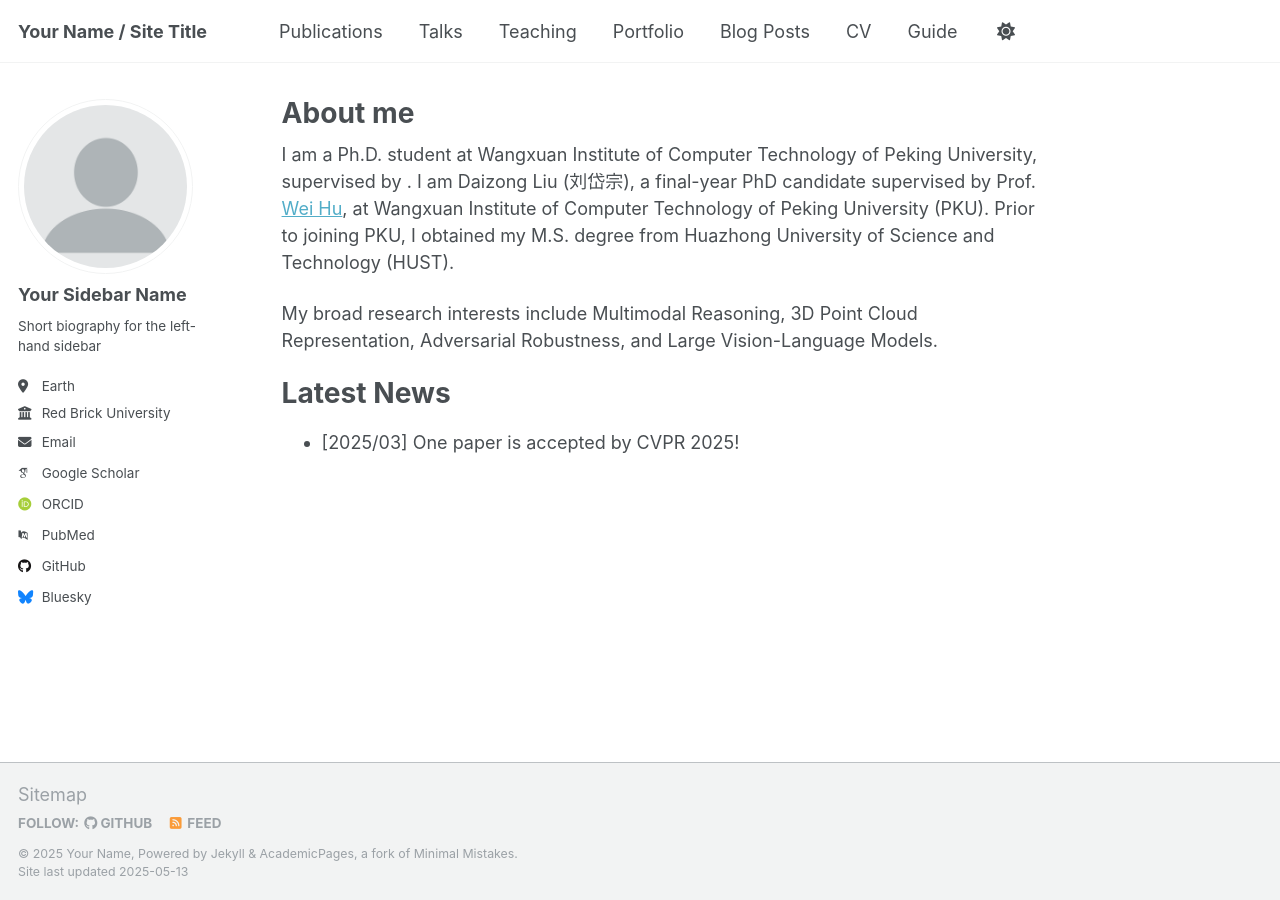
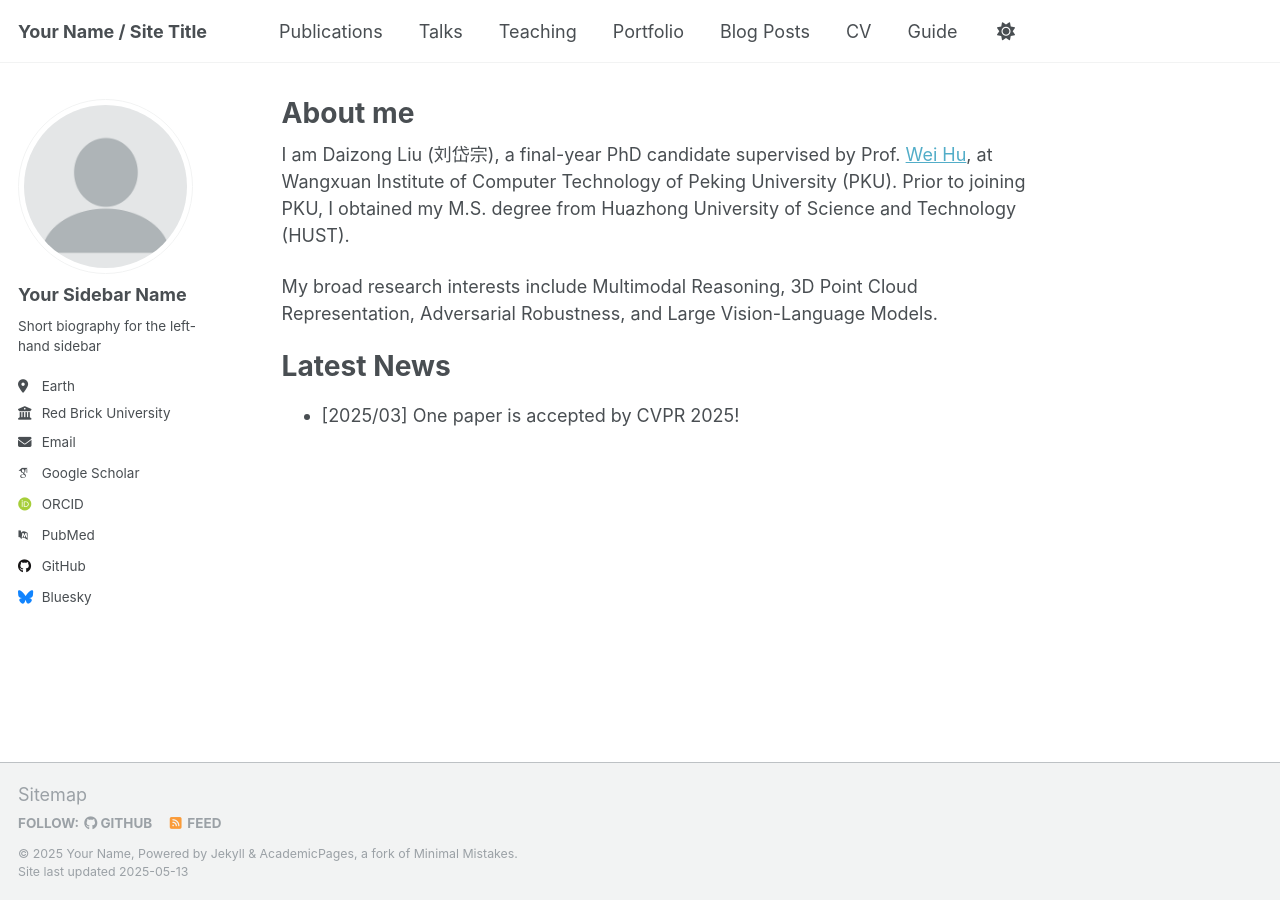
Before and after one commit to liudaizong/liudaizong.github.io, a Jekyll site: the page built from _pages/about.md, in a window 1280 px wide. Built offline with Jekyll 4.4.1, drawn with Linux system fonts in a browser that asks for light colours; some web fonts are replaced.

Commit message:
Update about.md

```diff
--- a/_pages/about.md
+++ b/_pages/about.md
@@ -8,7 +8,6 @@ redirect_from:
   - /about.html
 ---
 
-I am a Ph.D. student at Wangxuan Institute of Computer Technology of Peking University, supervised by .
 I am Daizong Liu (刘岱宗), a final-year PhD candidate supervised by Prof. [Wei Hu](https://www.wict.pku.edu.cn/huwei), at Wangxuan Institute of Computer Technology of Peking University (PKU). Prior to joining PKU, I obtained my M.S. degree from Huazhong University of Science and Technology (HUST).
 
 My broad research interests include Multimodal Reasoning, 3D Point Cloud Representation, Adversarial Robustness, and Large Vision-Language Models.
```
